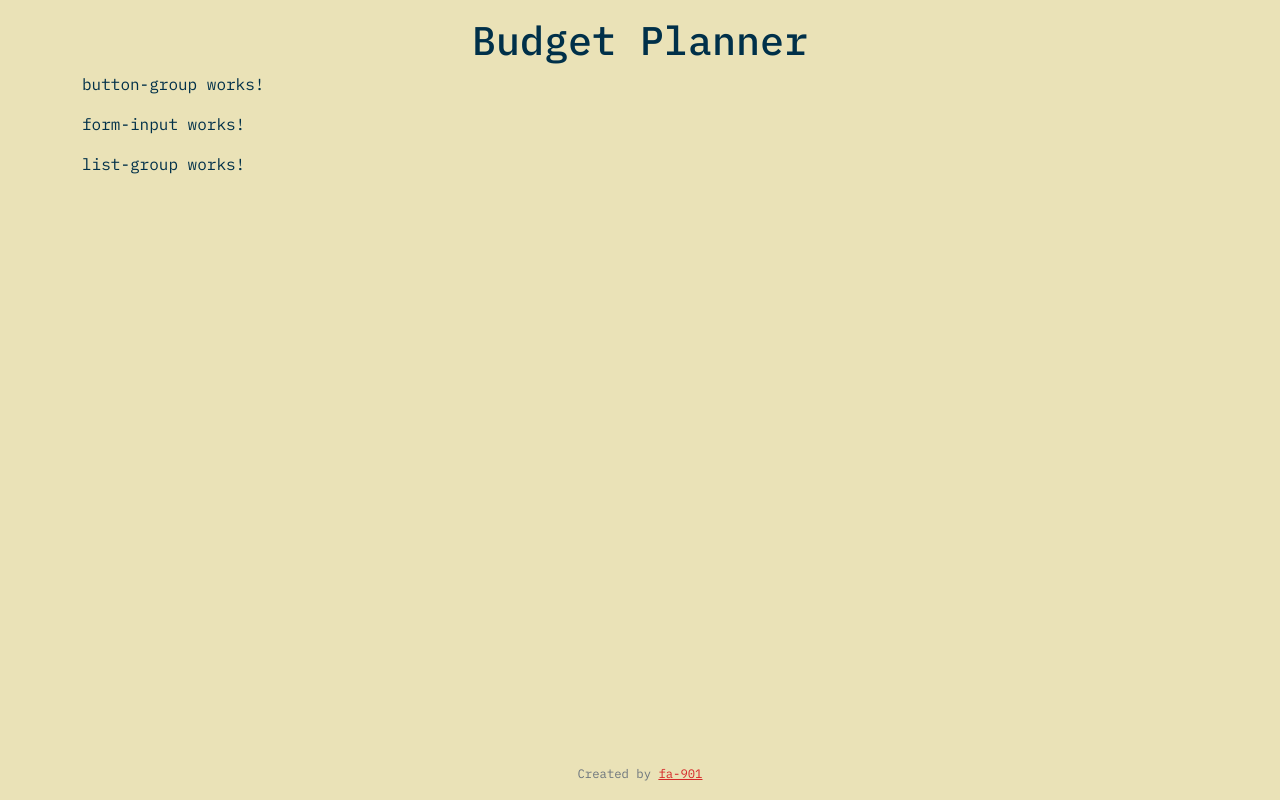
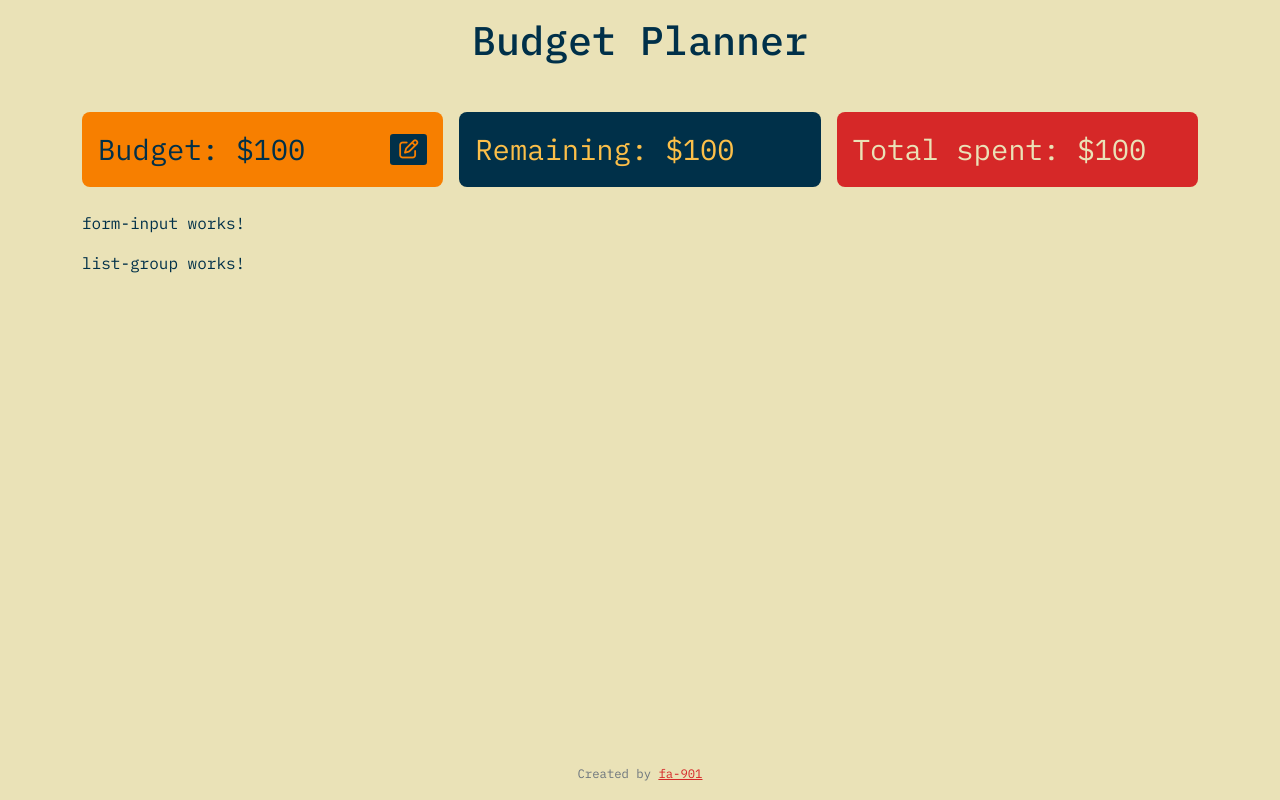
Before and after one commit to fa-901/ng-budget-tracker, an Angular app: page / in a window 1280 px wide. Built offline with nearby package versions, Linux system fonts and the light colour scheme.

Commit message:
add elements, service, pipes and binding to button group

```diff
--- a/src/app/app.module.ts
+++ b/src/app/app.module.ts
@@ -1,10 +1,11 @@
 import { NgModule } from '@angular/core';
 import { BrowserModule } from '@angular/platform-browser';
 
+import { CommonModule } from '@angular/common';
 import { AppComponent } from './app.component';
+import { ButtonGroupComponent } from './components/button-group/button-group.component';
 import { FormInputComponent } from './components/form-input/form-input.component';
 import { ListGroupComponent } from './components/list-group/list-group.component';
-import { ButtonGroupComponent } from './components/button-group/button-group.component';
 
 @NgModule({
 	declarations: [
@@ -13,7 +14,7 @@ import { ButtonGroupComponent } from './components/button-group/button-group.com
 		ListGroupComponent,
 		ButtonGroupComponent,
 	],
-	imports: [BrowserModule],
+	imports: [BrowserModule, CommonModule],
 	providers: [],
 	bootstrap: [AppComponent],
 })
--- a/src/app/components/button-group/button-group.component.html
+++ b/src/app/components/button-group/button-group.component.html
@@ -1 +1,39 @@
-<p>button-group works!</p>
+<div class="row my-4 g-3">
+	<div class="col-md-4">
+		<div class="budget d-flex align-items-center">
+			<div class="me-3">
+				<ng-container *ngIf="!isEdit">
+					Budget:
+					{{ this.budget | currency: "USD":"symbol":"0.0-2" }}
+				</ng-container>
+				<input
+					type="number"
+					class="num-input"
+					*ngIf="isEdit"
+					[value]="this.budget"
+					(change)="onInputChange($event)"
+					(keyup.enter)="toggleEdit()"
+				/>
+			</div>
+			<button class="ms-auto" (click)="toggleEdit()">
+				<i class="far fa-{{ isEdit ? 'save' : 'edit' }}"></i>
+			</button>
+		</div>
+	</div>
+	<div class="col-md-4">
+		<div class="rem d-flex align-items-center">
+			<div class="me-3">
+				Remaining:
+				{{ this.remaining | currency: "USD":"symbol":"0.0-2" }}
+			</div>
+		</div>
+	</div>
+	<div class="col-md-4">
+		<div class="total d-flex align-items-center">
+			<div class="me-3">
+				Total spent:
+				{{ this.spent | currency: "USD":"symbol":"0.0-2" }}
+			</div>
+		</div>
+	</div>
+</div>
--- a/src/app/components/button-group/button-group.component.ts
+++ b/src/app/components/button-group/button-group.component.ts
@@ -1,12 +1,32 @@
-import { Component, OnInit } from '@angular/core';
+import { Component } from '@angular/core';
+import { ItemServiceService } from 'src/app/services/item-service.service';
 
 @Component({
 	selector: 'app-button-group',
 	templateUrl: './button-group.component.html',
 	styleUrls: ['./button-group.component.scss'],
 })
-export class ButtonGroupComponent implements OnInit {
-	constructor() {}
+export class ButtonGroupComponent {
+	isEdit = false;
 
-	ngOnInit(): void {}
+	constructor(private itemService: ItemServiceService) {}
+
+	get remaining() {
+		return this.itemService.budget;
+	}
+	get spent() {
+		return this.itemService.budget;
+	}
+	get budget() {
+		return this.itemService.budget;
+	}
+
+	toggleEdit() {
+		this.isEdit = !this.isEdit;
+	}
+
+	onInputChange(event: Event) {
+		const value = Number((event.target as HTMLInputElement).value);
+		this.itemService.setAmount(value);
+	}
 }
--- a/src/app/services/item-service.service.ts
+++ b/src/app/services/item-service.service.ts
@@ -4,5 +4,11 @@ import { Injectable } from '@angular/core';
 	providedIn: 'root',
 })
 export class ItemServiceService {
+	budget = 100;
+
 	constructor() {}
+
+	setAmount(value: number) {
+		this.budget = value;
+	}
 }
```
